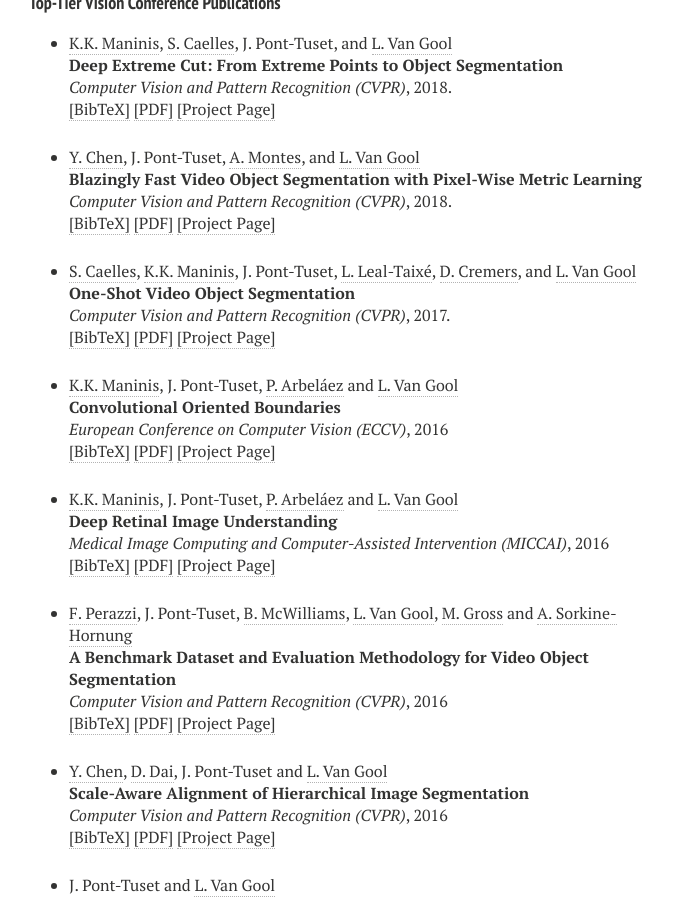
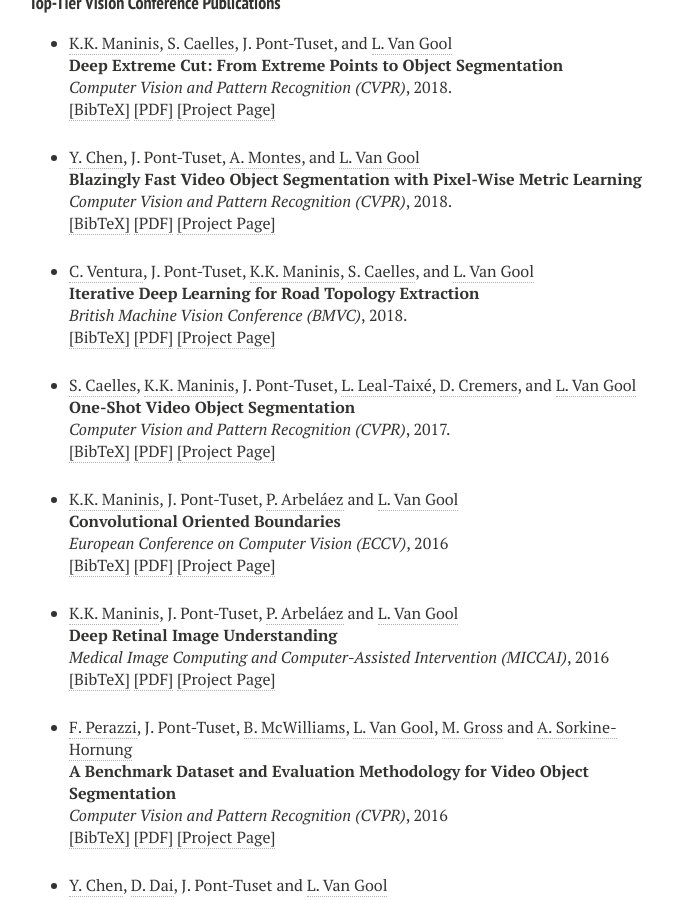
Before and after one commit to jponttuset/jponttuset.github.io, a Jekyll site: the page built from publications.md, in a window 1280 px wide and 900 px high, scrolled down 1313 px. Shown: the whole window, without its empty margins (291-964 px from the left). Built offline with Jekyll 4.4.1, drawn with Linux system fonts in a browser that asks for light colours; nearby versions of some CDN libraries.

Commit message:
BMVC added

```diff
--- a/_layouts/publications.html
+++ b/_layouts/publications.html
@@ -349,6 +349,31 @@
   author = {Y. Chen, J. Pont-Tuset, A. Montes, and L. {Van Gool}},
   title = {Blazingly Fast Video Object Segmentation with Pixel-Wise Metric Learning},
   booktitle = {Computer Vision and Pattern Recognition (CVPR)},
+  year = {2018}
+}
+</pre>
+</div>
+</li>
+
+
+
+    <!-- Item: Ventura2018 -->
+<li ><p>
+  <a href="http://sunai.uoc.edu/index.php/2016/10/13/dr-carles-ventura/" target="_blank">C. Ventura</a>, J. Pont-Tuset, <a href="http://www.vision.ee.ethz.ch/~kmaninis" target="_blank">K.K. Maninis</a>, <a href="https://ch.linkedin.com/in/sergicaelles" target="_blank">S. Caelles</a>, and <a href="http://www.vision.ee.ethz.ch/members/get_member.cgi?id=1" target="_blank">L. Van Gool</a>
+<br><b>Iterative Deep Learning for Road Topology Extraction</b><br>
+<i>British Machine Vision Conference (BMVC)</i>,
+2018.
+<br />
+<a href="javascript:toggleBibtex('Ventura2018')">[BibTeX]</a>
+<a href="https://arxiv.org/abs/1808.09814" target="_blank">[PDF]</a> <a href="https://carlesventura.github.io/iterative-dl-road-website/" target="_blank">
+[Project Page]</a>
+</p>
+<div id="bib_Ventura2018" class="bibtex noshow">
+<pre>
+@inproceedings{Ventura2018,
+  author = {C. Ventura and J. Pont-Tuset and K.-K. Maninis and S. Caelles and L. {Van Gool}},
+  title = {Iterative Deep Learning for Road Topology Extraction},
+  booktitle = {British Machine Vision Conference (BMVC)},
   year = {2018}
 }
 </pre>
```
